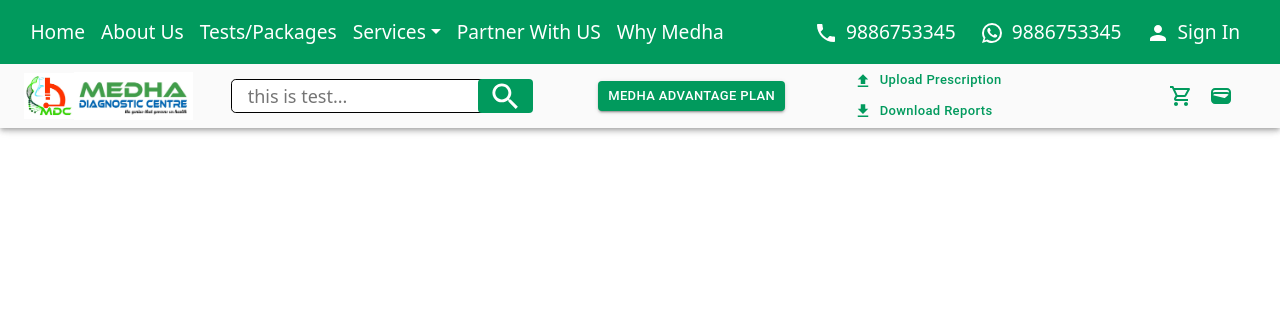
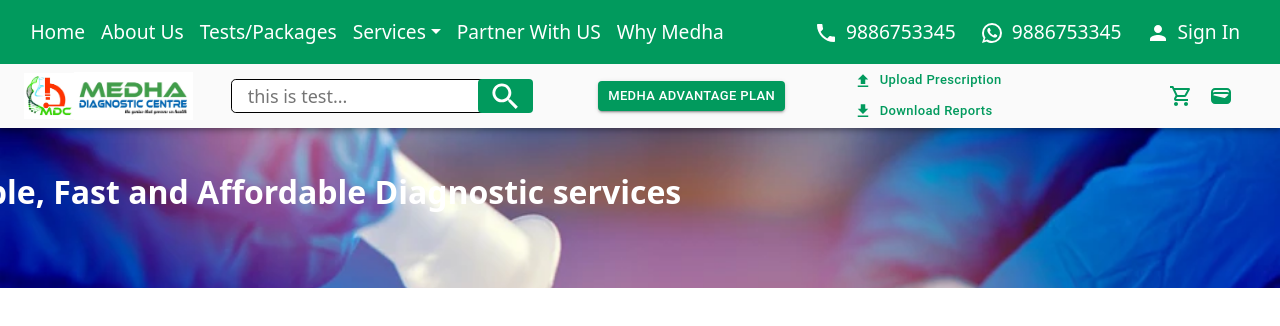
Before and after one commit to puskarthakur/medha-diagnostic-centre, a React (Create React App) app: page /why in a window 1280 px wide. Shown: the top 326 px of the page. Built offline with nearby package versions, Linux system fonts and the light colour scheme.

Commit message:
added Why meedha and Chats responsive

```diff
--- a/src/App.js
+++ b/src/App.js
@@ -23,6 +23,7 @@ import Tests from './components/test/Tests';
 import Amenity from './components/amenity/Amenity';
 import Servicecard from './components/servicecard/Servicecard';
 import Testdetails from './components/testdetails/Testdetails';
+import Me from './components/why/Me'
 
 
 function App() {
@@ -32,24 +33,25 @@ function App() {
       <Header></Header>
       {/* <StaticCard></StaticCard> */}
       <Routes>
-        <Route path="/"  exact element={<Home/>}></Route>
-        <Route path="/about" element={<About/>}></Route>
-        <Route path="/appoint" element={<Appointment/>}></Route>
-        <Route path="/sample" element={<Sample/>}></Route>
-        <Route path="/upload" element={<Upload/>}></Route>
-        <Route path="/plan" element={<Advantage/>}></Route>
-        <Route path="/cart" element={<Cart/>}></Route>
-        <Route path="/partner" element={<Partner/>}></Route>
-        <Route path="/check" element={<Healthcheck/>}></Route>
-        <Route path="/diagnos" element={<Diagnostic/>}></Route>
-        <Route path="/pathology" element={<Pathology/>}></Route>
-        <Route path="/radiology" element={<Radiology/>}></Route>
-        <Route path="/cardiology" element={<Cardiology/>}></Route>
-        <Route path="/care" element={<Healthcare/>}></Route>
-        <Route path="/tests" element={<Tests/>}></Route>
-        <Route path="/ame" element={<Amenity/>}></Route>
-        <Route path="/serve" element={<Servicecard/>}></Route>
-    <Route path="/details" element={<Testdetails/>}></Route>
+        <Route path="/" exact element={<Home />}></Route>
+        <Route path="/about" element={<About />}></Route>
+        <Route path="/appoint" element={<Appointment />}></Route>
+        <Route path="/sample" element={<Sample />}></Route>
+        <Route path="/upload" element={<Upload />}></Route>
+        <Route path="/plan" element={<Advantage />}></Route>
+        <Route path="/cart" element={<Cart />}></Route>
+        <Route path="/partner" element={<Partner />}></Route>
+        <Route path="/check" element={<Healthcheck />}></Route>
+        <Route path="/diagnos" element={<Diagnostic />}></Route>
+        <Route path="/pathology" element={<Pathology />}></Route>
+        <Route path="/radiology" element={<Radiology />}></Route>
+        <Route path="/cardiology" element={<Cardiology />}></Route>
+        <Route path="/care" element={<Healthcare />}></Route>
+        <Route path="/tests" element={<Tests />}></Route>
+        <Route path="/ame" element={<Amenity />}></Route>
+        <Route path="/serve" element={<Servicecard />}></Route>
+        <Route path="/details" element={<Testdetails />}></Route>
+        <Route path='/why' element={<Me />} ></Route>
       </Routes>
     </div>
   );
--- a/src/components/banner/Banner.js
+++ b/src/components/banner/Banner.js
@@ -1,7 +1,6 @@
 import { Box, IconButton, Typography } from '@mui/material';
 import { FontAwesomeIcon } from '@fortawesome/react-fontawesome';
 import { faArrowLeft } from '@fortawesome/free-solid-svg-icons';
-import bannerImage from '../../images/bannerImage.jpg';
 import './Banner.css';
 
 const Banner = ({ icon, text, imageUrl }) => {
@@ -9,10 +8,10 @@ const Banner = ({ icon, text, imageUrl }) => {
     position: 'relative',
     display: 'flex',
     flexDirection: 'row',
-    backgroundImage: `url(${bannerImage})`,
+    backgroundImage: `url(${imageUrl})`,
     backgroundSize: '100%',
-    height: '8rem',
-    marginTop: '8rem'
+    height: '10rem',
+    marginTop: '8rem',
   };
 
   const bannerContent = {
@@ -33,6 +32,7 @@ const Banner = ({ icon, text, imageUrl }) => {
     color: 'white',
     fontSize: '2rem',
     fontWeight: 'bold',
+    wordWrap: 'break-word',
   };
 
   return (
--- a/src/components/charts/DonutChart.js
+++ b/src/components/charts/DonutChart.js
@@ -1,14 +1,21 @@
 import React, { useEffect, useRef } from 'react';
 import Highcharts from 'highcharts';
 import HighchartsReact from 'highcharts-react-official';
+import { useNavigate  } from 'react-router-dom';
 
 const DonutChart = ({ items }) => {
     const chartRef = useRef(null);
+    const navigate = useNavigate();
 
     useEffect(() => {
         const updateChartLabels = () => {
             if (chartRef.current) {
                 const chart = chartRef.current.chart;
+
+                // Remove existing labels
+                chart.renderer.box.parentNode.querySelectorAll('.custom-chart-label').forEach((label) => {
+                    label.parentNode.removeChild(label);
+                });
 
                 // Calculate the center position of the chart
                 const centerX = chart.plotWidth / 2 + chart.plotLeft;
@@ -22,34 +29,23 @@ const DonutChart = ({ items }) => {
 
                 // Adjust the startX position based on the available width within the chart
                 const chartWidth = chart.plotWidth;
-                // const availableWidth = chartWidth - 20; // Leave some padding on the sides
+                const availableWidth = chartWidth - 20; // Leave some padding on the sides
                 const textWidth = totalHeight; // Assuming each line has the same width
                 const startX = Math.max(centerX - textWidth / 2, chart.plotLeft + 10);
-                const endX = Math.min(
-                    startX + textWidth,
-                    chart.plotLeft + chartWidth - 10
-                );
+                const endX = Math.min(startX + textWidth, chart.plotLeft + availableWidth - 10);
 
                 textLines.forEach((line, index) => {
                     let label;
                     if (index === 2) {
                         // Display "365 Days" in one line
-                        label = chart.renderer.text(
-                            line,
-                            startX,
-                            startY + 20 + index * lineHeight,
-                            true
-                        );
+                        label = chart.renderer.text(line, startX, startY + 20 + index * lineHeight, true);
                     } else {
                         // Display other lines as usual
-                        label = chart.renderer.text(
-                            line,
-                            startX,
-                            startY + 20 + index * lineHeight
-                        );
+                        label = chart.renderer.text(line, startX, startY + 20 + index * lineHeight);
                     }
 
                     label
+                    .addClass('custom-chart-label')
                         .css({
                             color: '#000',
                             fontSize: '16px',
@@ -71,12 +67,21 @@ const DonutChart = ({ items }) => {
             }
         };
 
+        const chart = chartRef.current.chart;
+        if (chart) {
+            // Update chart labels when the chart is redrawn
+            chart.update({ chart: { events: { redraw: updateChartLabels } } });
+        }
+
         updateChartLabels();
+
         window.addEventListener('resize', updateChartLabels);
         return () => {
             window.removeEventListener('resize', updateChartLabels);
         };
     }, [items]);
+
+
 
     const handleChartItemClick = (event) => {
         // Get the clicked item's name
@@ -85,8 +90,8 @@ const DonutChart = ({ items }) => {
         // Perform any logic based on the clicked item
 
         // Example: Open respective component based on the clicked item
-        if (itemName === 'Menu 1') {
-            console.log('ABC1');
+        if (itemName === 'ECG') {
+            navigate('/why');
         } else if (itemName === 'Menu2') {
             console.log('ABC2');
         } else if (itemName === 'Menu3') {
@@ -106,7 +111,7 @@ const DonutChart = ({ items }) => {
         tooltip: { enabled: false },
         plotOptions: {
             pie: {
-                innerSize: '60%',
+                innerSize: '50%',
                 dataLabels: {
                     enabled: true,
                     format: '<b>{point.name}</b>',
@@ -120,13 +125,13 @@ const DonutChart = ({ items }) => {
                 },
                 events: {
                     click: handleChartItemClick,
-                    load: function() {
+                    load: function () {
                         var center = this.series[0].center;
 
                         this.renderer.circle(
-                                center[0],
-                                center[1],
-                                (this.plotHeight - this.spacingBox.y * 2) / 2)
+                            center[0],
+                            center[1],
+                            (this.plotHeight - this.spacingBox.y * 2) / 2)
                             .attr({
                                 fill: 'green'
                             }).add();
--- a/src/components/header/Header.js
+++ b/src/components/header/Header.js
@@ -59,9 +59,11 @@ const StyledIconButton = styled(IconButton)(({ theme }) => ({
 
 export default function Header() {
   const cartno =   useSelector((state)=>state.order.noOfItems)
+  const arrno =   useSelector((state)=>state.order.arr)
     const navigate = useNavigate()
     const pri = () =>{
         console.log({cartno})
+        console.log({arrno})
     }
     return (
 
--- a/src/components/navbar/Navbar.js
+++ b/src/components/navbar/Navbar.js
@@ -45,7 +45,7 @@ export function Navbar() {
             <a className="nav-link" href="/partner">Partner With US</a>
           </li>
           <li className="nav-item">
-            <a className="nav-link" href="#">Why Medha</a>
+            <a className="nav-link" href="/why">Why Medha</a>
           </li>
           <div style={{display: 'flex', position: 'absolute', right: '2rem'}}>
           <li className="nav-item">
--- /dev/null
+++ b/src/components/why/Me.js
@@ -0,0 +1,19 @@
+import React from 'react'
+import Banner from '../banner/Banner'
+import bannerImage from '../../images/healthcare-worker-wearing-blue-surgical-260nw-1904889133.webp'
+
+export default function Me() {
+    return (
+        <div>
+             <div>
+                <Banner
+                    icon={false} // Pass true or false to display or hide the arrow icon
+                    text="Delivering Reliable, Fast and Affordable
+                    Diagnostic services" // The text to be displayed in the banner
+                    imageUrl={bannerImage} // The URL of the banner image
+                    imageHeight="12rem" // The height of the banner image
+                />
+            </div>
+        </div>
+    )
+}
```
Also changed, not shown: src/images/Whymedha.jpg (added), src/images/healthcare-worker-wearing-blue-surgical-260nw-1904889133.webp (added).
